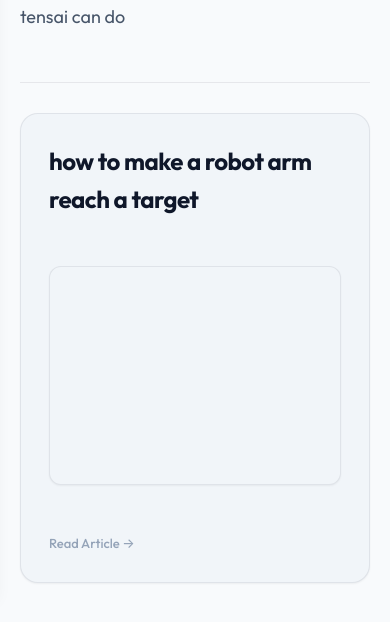
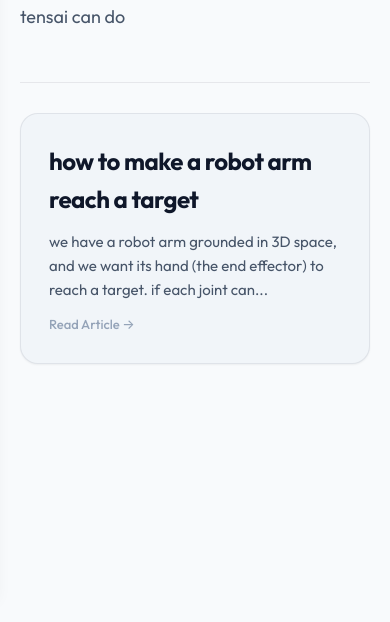
Before and after one commit to trie94/glog, a website built with Vite: page index.html in a window 390 px wide. Shown: the part 250-872 px from the top of the page. After the commit the page ends 844 px from the top, so only its background shows below. Built offline with nearby package versions, Linux system fonts and the light colour scheme.

Commit message:
fix excerpt; fix mobile layout

```diff
--- a/posts/robot-arm-target.md
+++ b/posts/robot-arm-target.md
@@ -1,6 +1,9 @@
 # how to make a robot arm reach a target
 
 <div id="visualizer-container-1" class="visualizer-container"></div>
+
+we have a robot arm grounded in 3D space, and we want its hand (the end effector) to reach a target. if each joint can
+rotate freely on its X, Y, and Z axes, how do we calculate that motion?
 
 ## How to represent motion?
 to calculate how a robot arm moves, we first need a mathematical way to represent a single static object in 3D space.
--- a/src/overview.ts
+++ b/src/overview.ts
@@ -1,5 +1,4 @@
 import { getAllPosts } from "./backlinks.ts";
-// 1. Import the templates as raw strings
 import overviewTemplate from '../htmls/overview.html?raw';
 import cardTemplate from '../htmls/card.html?raw';
 
--- a/src/parser.ts
+++ b/src/parser.ts
@@ -134,16 +134,21 @@ export async function parseMarkdown(markdown: string): Promise<ParsedPost> {
 
   let excerpt = 'No description available.';
   if (markdownLines.length > 1) {
-    const rawExcerpt = markdownLines[1]
-      .replace(/^#+\s*/, '') // strip leading heading hashes if any
-      .replace(/\[([^\]]+)\]\([^)]+\)/g, '$1') // clean markdown links to just their text
-      .replace(/[*_`]/g, ''); // strip basic markdown bold/italic/code markers
+    // Find the first line after the title that actually contains text after stripping HTML/Headings
+    const targetLine = markdownLines.slice(1).find(line => {
+      return line.replace(/^#+\s*/, '').replace(/<[^>]*>/g, '').trim().length > 0;
+    });
 
-    const threshold = 160;
-    if (rawExcerpt.length > threshold) {
-      excerpt = rawExcerpt.substring(0, threshold) + '...';
-    } else {
-      excerpt = rawExcerpt;
+    if (targetLine) {
+      const rawExcerpt = targetLine
+          .replace(/^#+\s*/, '')
+          .replace(/<[^>]*>/g, '') // safely remove tags if text and HTML share a line
+          .replace(/\[([^\]]+)\]\([^)]+\)/g, '$1')
+          .replace(/[*_`]/g, '')
+          .trim();
+
+      const threshold = 160;
+      excerpt = rawExcerpt.substring(0, threshold).trim() + '...';
     }
   }
 
--- a/src/style.css
+++ b/src/style.css
@@ -650,6 +650,11 @@ a:hover {
   .content-container {
     padding: 40px 20px;
   }
+
+  .main-layout {
+    max-width: 100vw;
+    overflow-x: hidden; /* Snaps everything back and hides accidental side-scrolling */
+  }
 }
 
 /* three js visualizer containers */
@@ -659,7 +664,7 @@ a:hover {
   aspect-ratio: 16 / 9;
   max-height: 500px;
   height: auto;
-  /*margin: 32px 0;*/
+  margin: 32px 0;
   border-radius: var(--radius-md);
   border: 1px solid var(--border);
   /*border: 2px solid var(--border);*/
@@ -671,7 +676,7 @@ a:hover {
 }
 
 /* Mobile optimizations */
-@media (max-width: 768px) {
+@media (max-width: 992px) {
   .visualizer-container {
     margin: 24px 0;
     aspect-ratio: 4 / 3;
```
